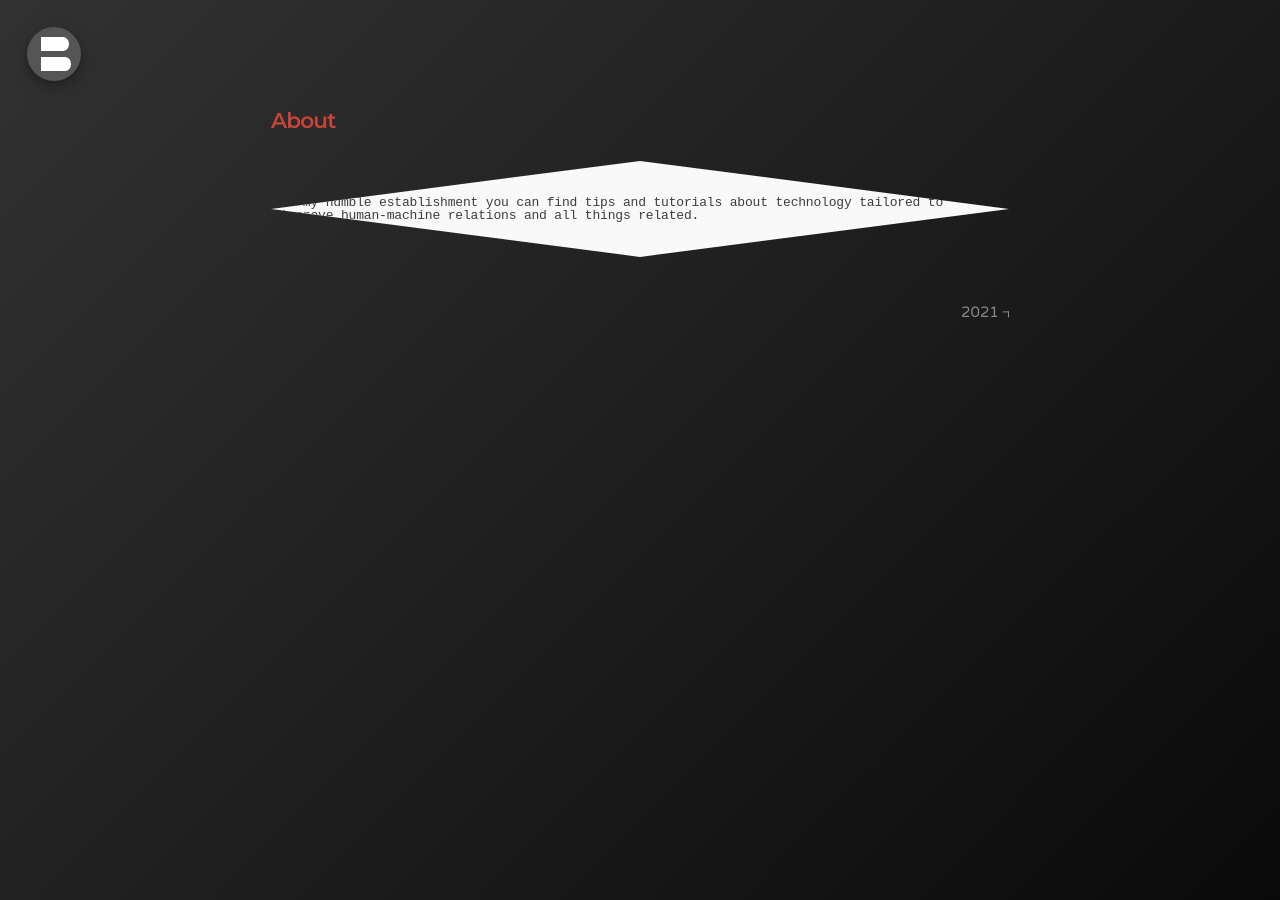
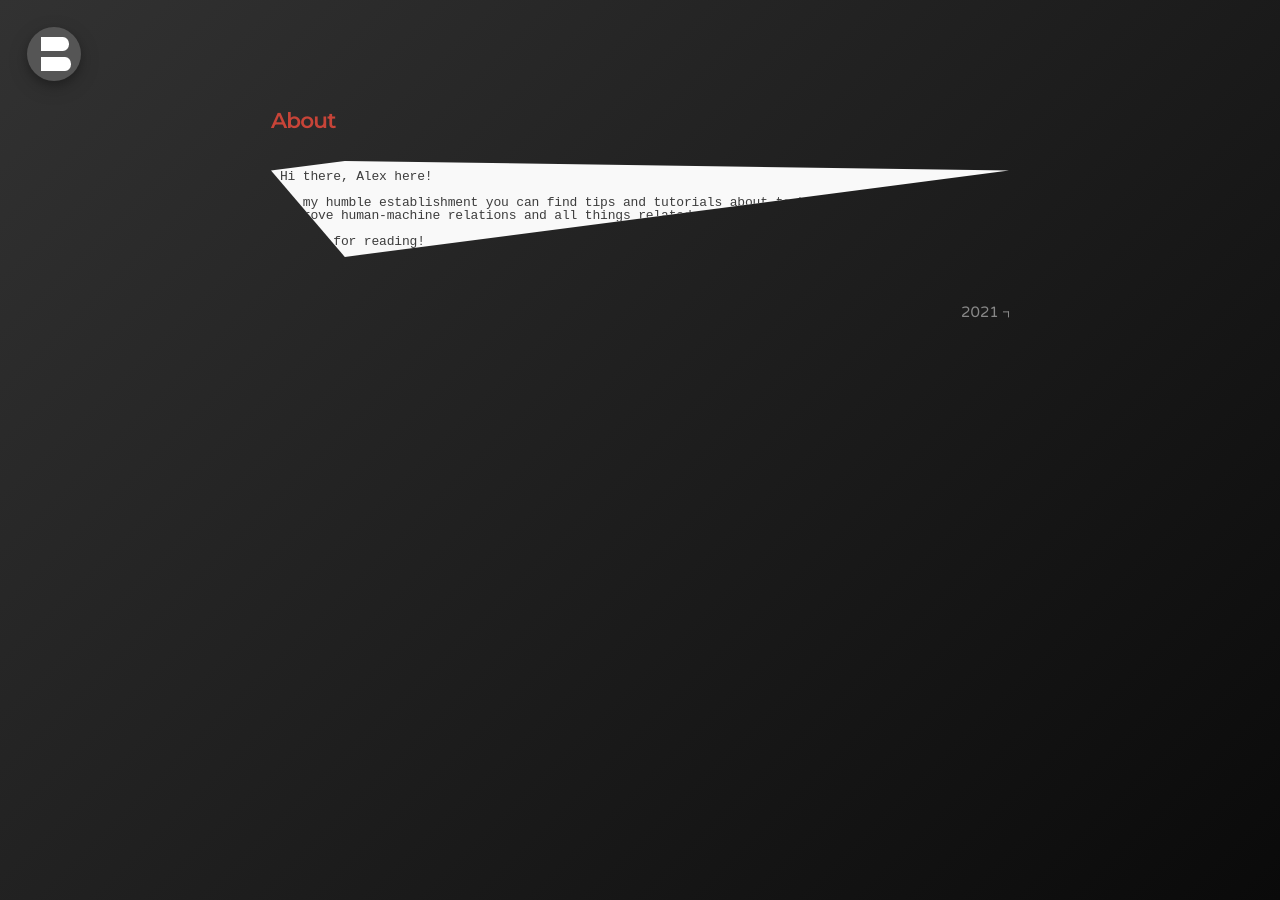
Before and after one commit to bonina/bonina.github.io, a Jekyll site: the page built from about.md, in a window 1280 px wide. Built offline with Jekyll 4.4.1, drawn with Linux system fonts in a browser that asks for light colours.

Commit message:
Update _message.scss

```diff
--- a/_sass/_message.scss
+++ b/_sass/_message.scss
@@ -17,5 +17,5 @@
   font-family: "Courier New", monospace;
   line-height:1;
 
-  clip-path: polygon(50% 0%, 100% 50%, 50% 100%, 0% 50%)
+  clip-path: polygon(10% 0%, 100% 10%, 10% 100%, 0% 10%)
 }
```
